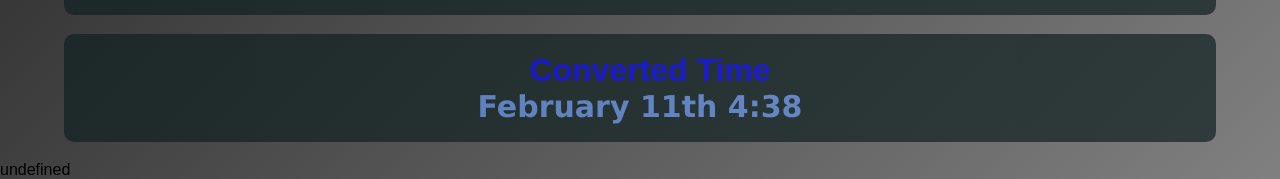
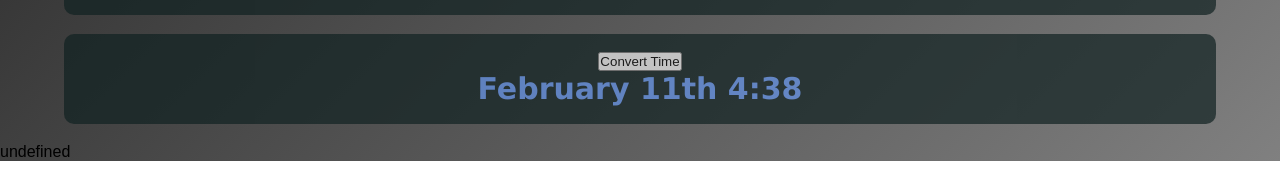
Before and after one commit to 2024-25-Allen-ISD-Computer-Science/2nd-period-isp-cosmic-calendar, a plain HTML site: page index.html in a window 1280 px wide. Shown: the part 1100-1279 px from the top of the page. Drawn offline with Linux system fonts and the light colour scheme; a script that the page names is missing.

Commit message:
Update index.html

```diff
--- a/index.html
+++ b/index.html
@@ -86,7 +86,7 @@
     <div class="box">
       <br>
 	  <div class="Convert-Buton">
-      <h1> Converted Time</h1>
+      <button type="button" onclick="alert('Converting Time...')">Convert Time</button>
 	  </div>
 	  <date></date>
 
```
